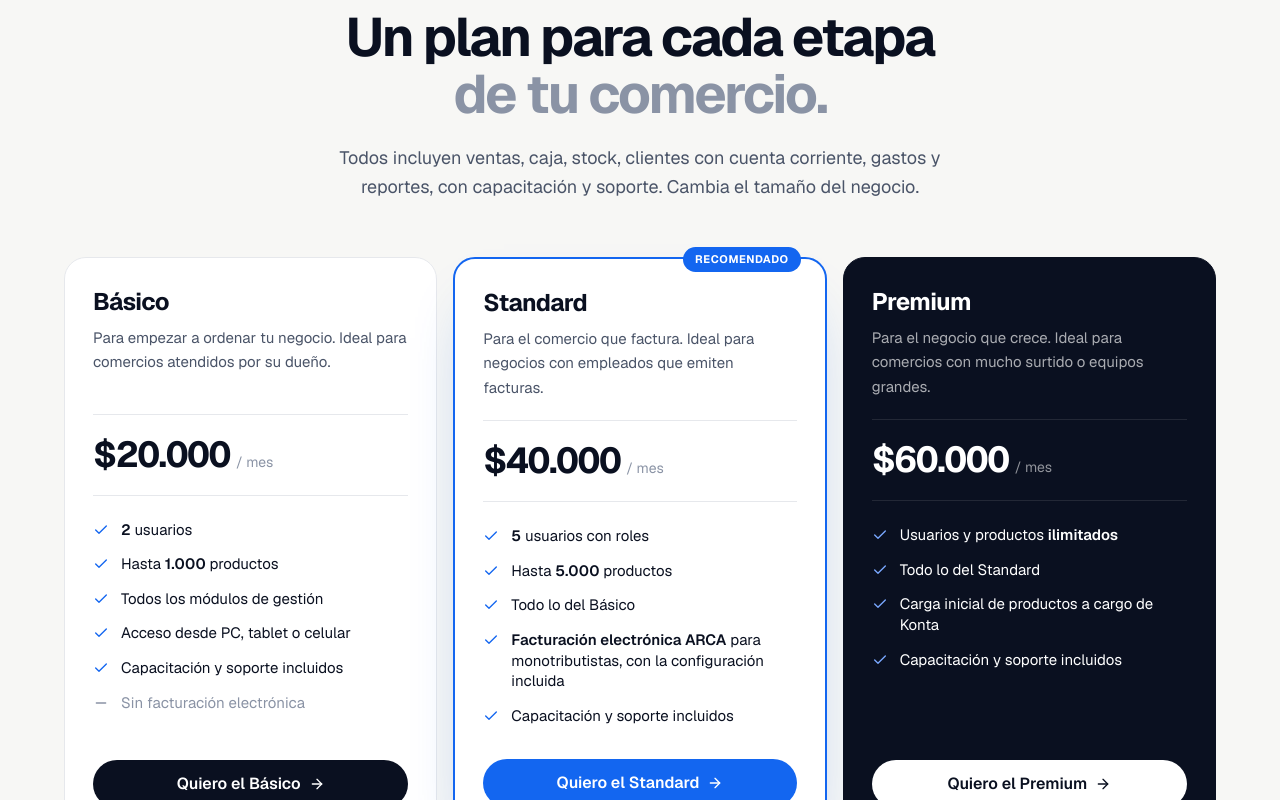
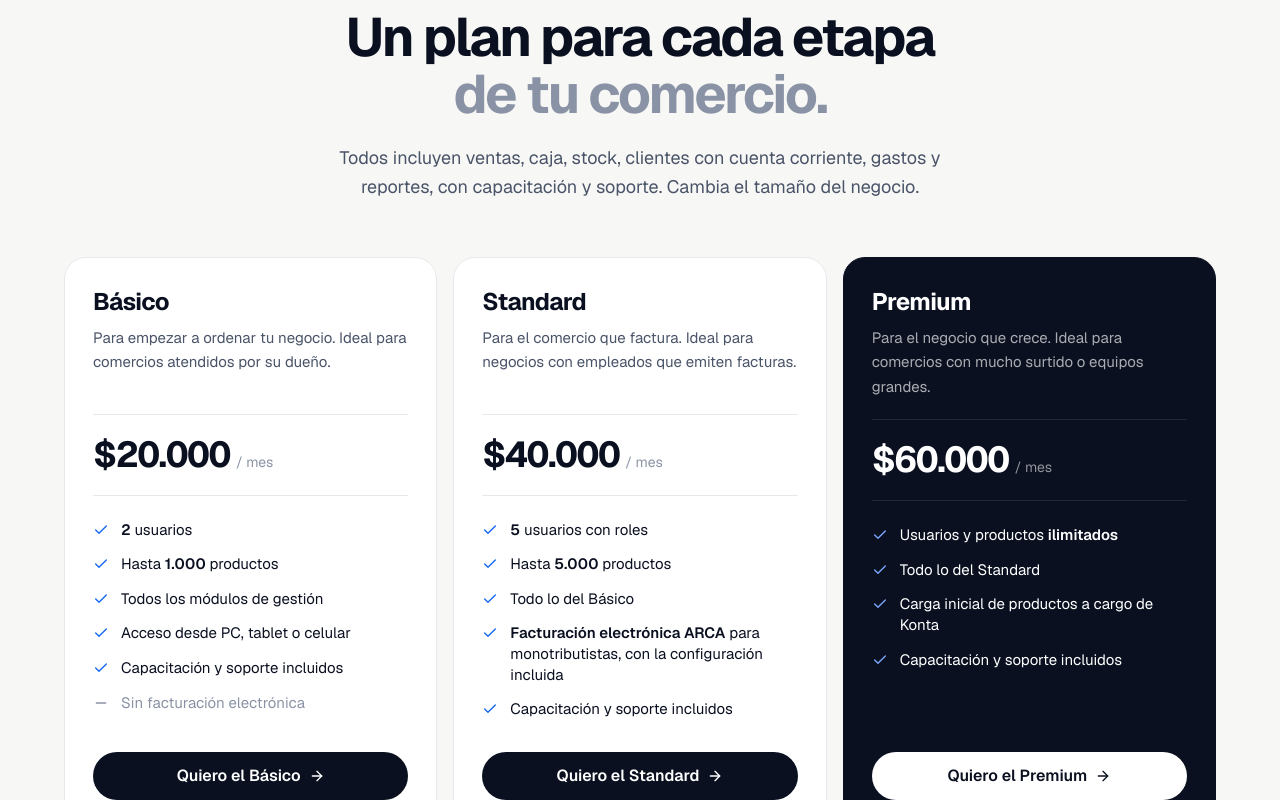
Before and after one commit to FabioDenis/kontasite, a Next.js app: page / in a window 1280 px wide. Shown: the part 11200-12000 px from the top of the page. Built offline with nearby package versions, Linux system fonts and the light colour scheme; no server answers.

Commit message:
feat(landing): drop the recommended badge from the Standard plan

```diff
--- a/src/features/plans/plans-section.tsx
+++ b/src/features/plans/plans-section.tsx
@@ -36,20 +36,9 @@ export function Plans() {
                   delay={i * 0.08}
                   className={cn(
                     "relative flex h-full flex-col rounded-3xl p-7 transition-all duration-300 hover:-translate-y-1",
-                    dark ? "bg-ink text-white" : "bg-white",
-                    plan.recommended
-                      ? "border-2 border-brand shadow-[0_30px_60px_-30px_rgba(19,102,240,.45)]"
-                      : dark
-                        ? "border border-ink"
-                        : "border border-line",
+                    dark ? "border border-ink bg-ink text-white" : "border border-line bg-white",
                   )}
                 >
-                  {plan.recommended ? (
-                    <span className="absolute -top-3 right-6 rounded-full bg-brand px-3 py-1 text-[11px] font-bold uppercase tracking-wider text-white">
-                      Recomendado
-                    </span>
-                  ) : null}
-
                   <h3 className="text-2xl font-bold tracking-tight">{plan.name}</h3>
                   <p className={cn("mt-2 min-h-[4.5em] text-[15px] leading-relaxed", dark ? "text-white/65" : "text-ink-soft")}>
                     {plan.tagline}
@@ -87,11 +76,7 @@ export function Plans() {
                     rel="noopener noreferrer"
                     className={cn(
                       "mt-8 inline-flex h-12 items-center justify-center gap-2 rounded-full px-6 text-base font-semibold transition-all hover:-translate-y-0.5",
-                      plan.recommended
-                        ? "bg-brand text-white hover:bg-brand-strong"
-                        : dark
-                          ? "bg-white text-ink hover:bg-white/90"
-                          : "bg-ink text-white hover:bg-[#1b2336]",
+                      dark ? "bg-white text-ink hover:bg-white/90" : "bg-ink text-white hover:bg-[#1b2336]",
                     )}
                   >
                     Quiero el {plan.name} <ArrowRight className="size-4" />
--- a/src/features/plans/plans.ts
+++ b/src/features/plans/plans.ts
@@ -15,7 +15,6 @@ export type Plan = {
   /** Monthly price in ARS. */
   price: number;
   features: PlanFeature[];
-  recommended?: boolean;
 };
 
 export const plans: Plan[] = [
@@ -38,7 +37,6 @@ export const plans: Plan[] = [
     name: "Standard",
     tagline: "Para el comercio que factura. Ideal para negocios con empleados que emiten facturas.",
     price: 40000,
-    recommended: true,
     features: [
       { text: "5 usuarios con roles", bold: "5" },
       { text: "Hasta 5.000 productos", bold: "5.000" },
```
Also changed, not shown: 1 other file (tests, documents, lock files or other folders).
